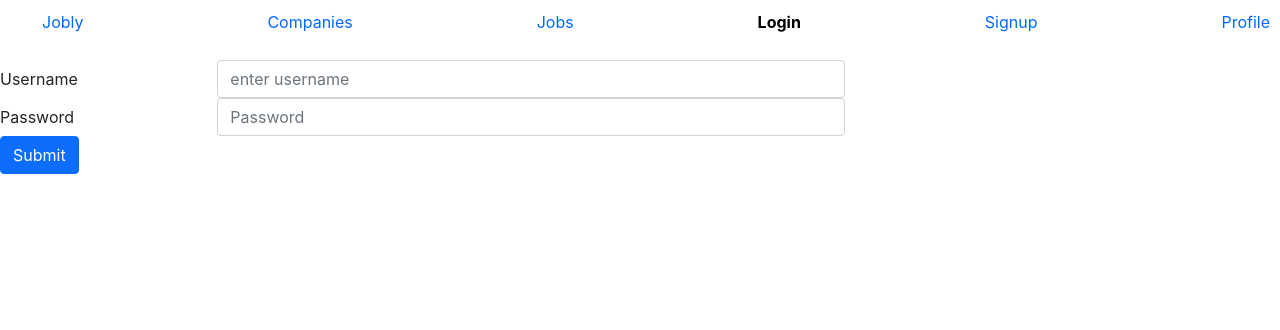
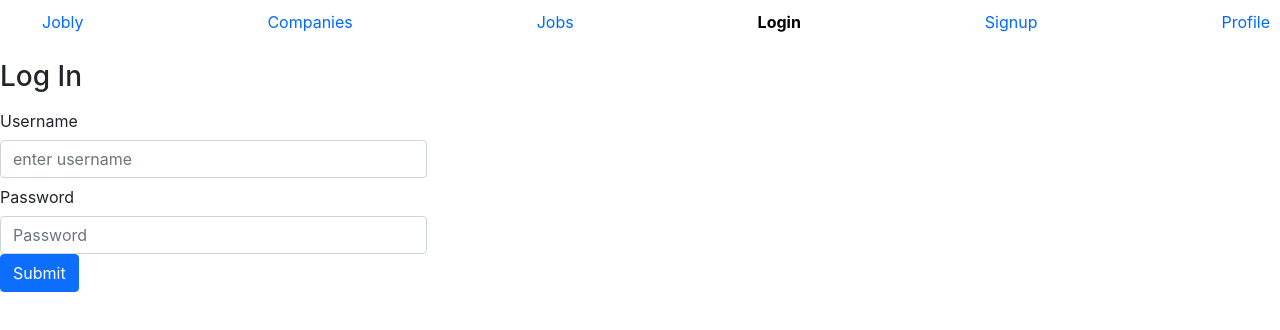
Before and after one commit to kneyzberg/jobly, a React (Create React App) app: page /login in a window 1280 px wide. Shown: the top 330 px of the page. Built offline with nearby package versions, Linux system fonts and the light colour scheme; no server answers.

Commit message:
login form css update

```diff
--- a/src/LoginForm.js
+++ b/src/LoginForm.js
@@ -28,23 +28,20 @@ function LoginForm({ updateToken }) {
 
 
   return (
-    <div className="">
+    <div className="LoginForm-Container">
+      <h3>Log In</h3>
       {!!formErrors.length &&
         <Alert errors={formErrors}/>
       }
       <form onSubmit={handleSubmit}>
-        <div className="form-group row">
           <label htmlFor="username" className="col-sm-2 col-form-label">Username</label>
-          <div className="col-sm-6">
+          <div className="col-sm-4">
             <input onChange={handleChange} name="username" type="text" className="form-control" id="username" placeholder="enter username" value={formData.username}/>
           </div>
-          </div>
-          <div className="form-group row">
             <label htmlFor="password" className="col-sm-2 col-form-label">Password</label>
-          <div className="col-sm-6">
+          <div className="col-sm-4">
             <input onChange={handleChange} name="password" type="password" className="form-control" id="password" placeholder="Password" value={formData.value}/>
           </div>
-        </div>
         <button class="btn btn-primary " type="submit">Submit</button>
       </form>
     </div>
```
